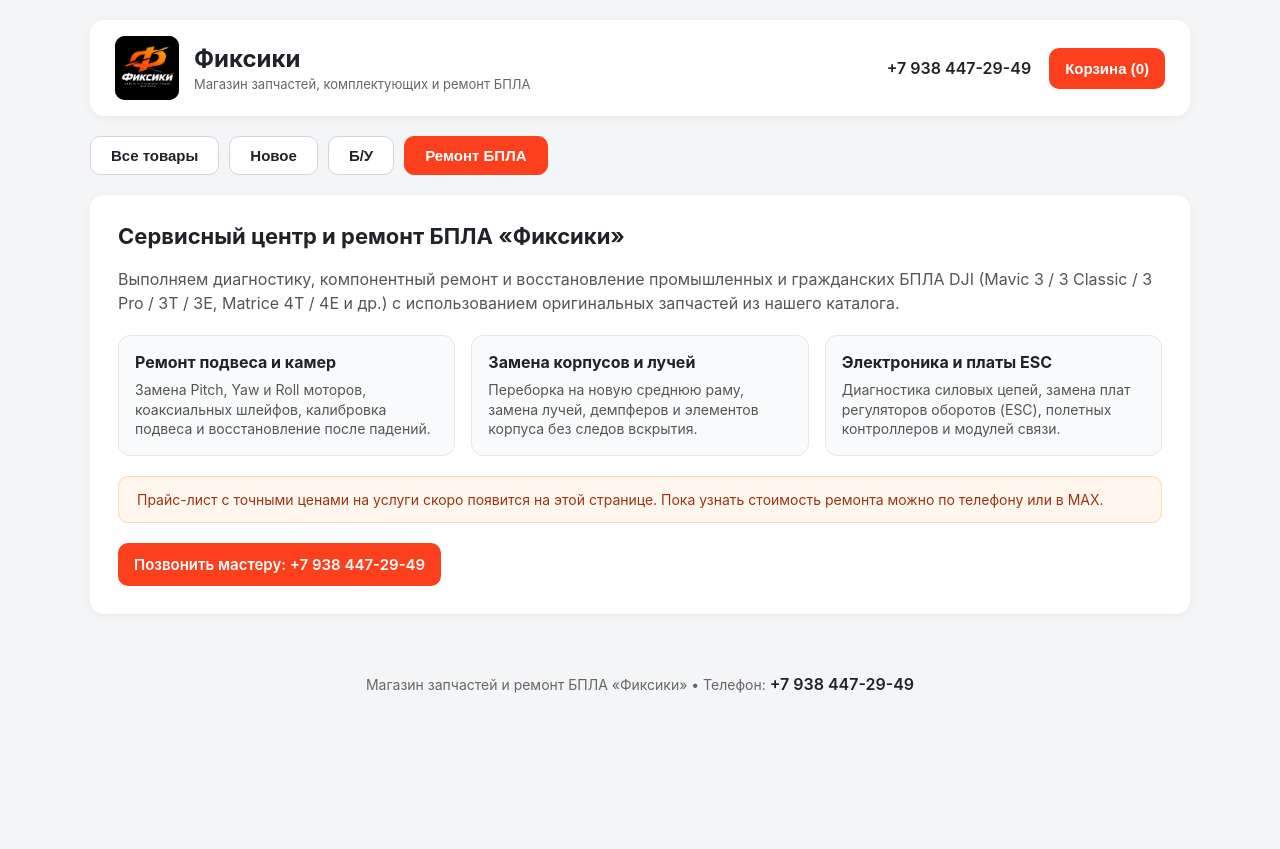
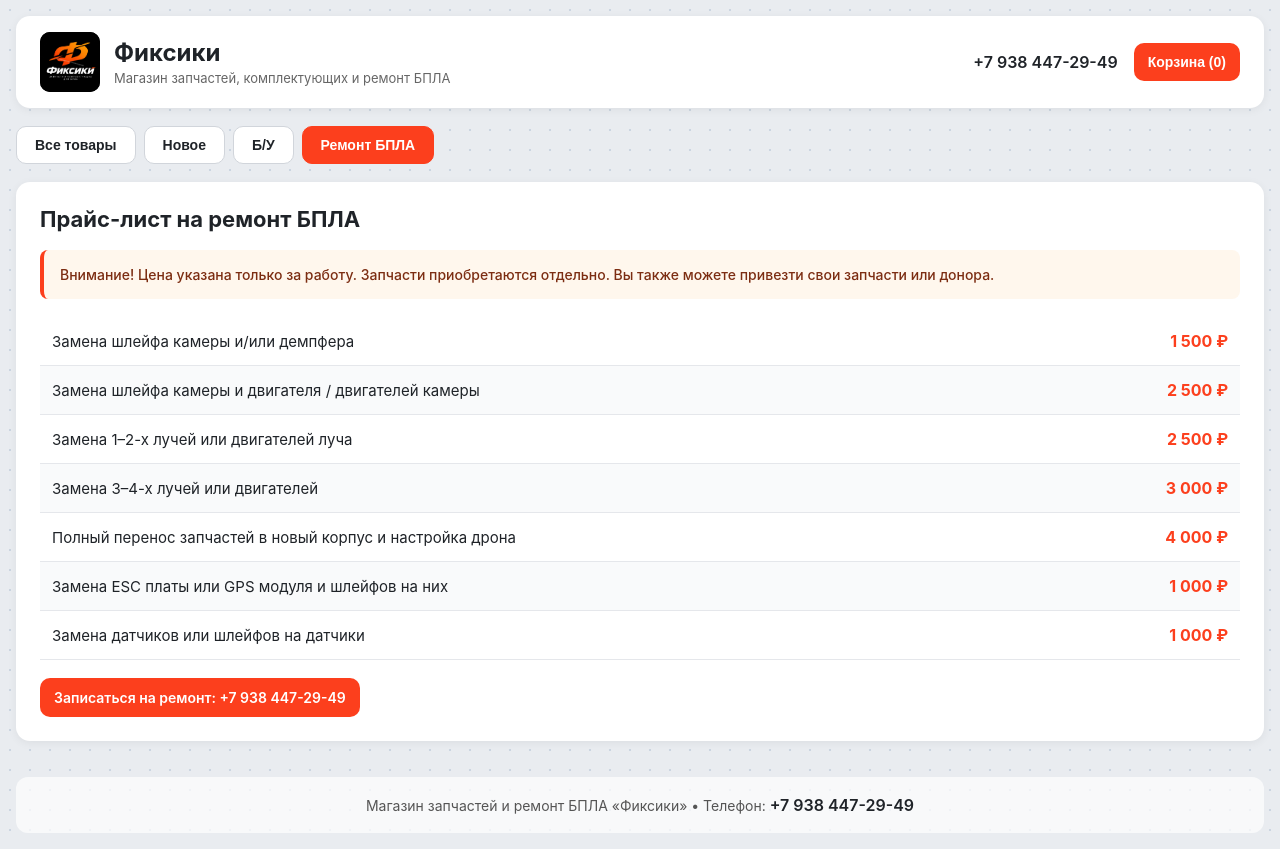
Before and after one commit to HUSK1123/fixiki-shop, a plain HTML site: page index.html in a window 1280 px wide. Both pictures are taken after a click on the button "Ремонт БПЛА". Before the commit the page ends 800 px from the top, so only its background shows below. Drawn offline with Linux system fonts and the light colour scheme.

Commit message:
Update index.html

```diff
--- a/index.html
+++ b/index.html
@@ -5,48 +5,66 @@
 <meta name="viewport" content="width=device-width, initial-scale=1.0">
 <title>Фиксики — Запчасти и ремонт БПЛА</title>
 <style>
-:root{--primary:#fc3f1d;--primary-hover:#e03516;--bg:#f4f5f7;--card-bg:#fff;--text:#1f2328}
-body{font-family:-apple-system,BlinkMacSystemFont,"Segoe UI",Roboto,Arial,sans-serif;margin:0;padding:20px;background:var(--bg);color:var(--text)}
-.container{max-width:1100px;margin:0 auto}
-.header{display:flex;flex-wrap:wrap;gap:15px;justify-content:space-between;align-items:center;background:var(--card-bg);padding:16px 25px;border-radius:14px;margin-bottom:20px;box-shadow:0 2px 10px rgba(0,0,0,.05)}
-.brand{display:flex;align-items:center;gap:15px}
-.brand-logo{width:64px;height:64px;object-fit:contain;border-radius:10px;background:#000}
+:root{--primary:#fc3f1d;--primary-hover:#e03516;--bg:#e9ecf0;--card-bg:#fff;--text:#1f2328}
+body{font-family:-apple-system,BlinkMacSystemFont,"Segoe UI",Roboto,Arial,sans-serif;margin:0;padding:16px;background:var(--bg);background-image:radial-gradient(#cbd5e1 1px,transparent 1px);background-size:20px 20px;color:var(--text)}
+.container{max-width:1460px;margin:0 auto}
+.header{display:flex;flex-wrap:wrap;gap:15px;justify-content:space-between;align-items:center;background:var(--card-bg);padding:16px 24px;border-radius:14px;margin-bottom:18px;box-shadow:0 2px 10px rgba(0,0,0,.06)}
+.brand{display:flex;align-items:center;gap:14px}
+.brand-logo{width:60px;height:60px;object-fit:contain;border-radius:10px;background:#000}
 .brand-text h1{margin:0;font-size:24px}
 .brand-text span{font-size:13px;color:#666}
-.header-actions{display:flex;align-items:center;gap:18px;flex-wrap:wrap}
+.header-actions{display:flex;align-items:center;gap:16px;flex-wrap:wrap}
 .phone-link{text-decoration:none;color:var(--text);font-weight:600;font-size:16px}
 .phone-link:hover{color:var(--primary)}
-.filters{display:flex;gap:10px;margin-bottom:20px;flex-wrap:wrap}
-.filter-btn{background:#fff;color:var(--text);border:1px solid #d1d5db;padding:10px 20px;border-radius:10px;cursor:pointer;font-size:15px;font-weight:600}
+.filters{display:flex;gap:8px;margin-bottom:18px;flex-wrap:wrap}
+.filter-btn{background:#fff;color:var(--text);border:1px solid #d1d5db;padding:10px 18px;border-radius:10px;cursor:pointer;font-size:14px;font-weight:600}
 .filter-btn.active,.filter-btn:hover{border-color:var(--primary)}
 .filter-btn.active{background:var(--primary);color:#fff}
-.products{display:grid;grid-template-columns:repeat(auto-fill,minmax(280px,1fr));gap:20px}
-.card{position:relative;background:var(--card-bg);border-radius:14px;padding:16px;display:flex;flex-direction:column;justify-content:space-between;box-shadow:0 2px 10px rgba(0,0,0,.05)}
-.badge{position:absolute;top:26px;left:26px;padding:4px 10px;border-radius:6px;font-size:12px;font-weight:700;text-transform:uppercase}
+.products{display:grid;grid-template-columns:repeat(auto-fill,minmax(250px,1fr));gap:18px}
+.card{position:relative;background:var(--card-bg);border-radius:14px;padding:14px;display:flex;flex-direction:column;justify-content:space-between;box-shadow:0 2px 10px rgba(0,0,0,.06)}
+.badge{position:absolute;top:20px;left:20px;padding:3px 8px;border-radius:6px;font-size:11px;font-weight:700;text-transform:uppercase}
 .badge-new{background:#dcfce7;color:#166534}
 .badge-used{background:#fef3c7;color:#92400e}
-.card img{width:100%;height:220px;object-fit:contain;border-radius:10px;background:#fff;border:1px solid #f0f0f0}
-.card h3{margin:14px 0 8px;font-size:18px}
-.card p{color:#555;font-size:14px;line-height:1.4;flex-grow:1;margin:0 0 12px}
-.price{font-size:20px;font-weight:700;margin-bottom:12px}
-.btn{background:var(--primary);color:#fff;border:none;padding:12px 16px;border-radius:10px;cursor:pointer;font-size:15px;font-weight:600;text-decoration:none;display:inline-block;text-align:center}
+.card img{width:100%;height:190px;object-fit:contain;border-radius:10px;background:#fff;border:1px solid #f0f0f0}
+.card h3{margin:12px 0 6px;font-size:16px;line-height:1.3}
+.card p{color:#555;font-size:13px;line-height:1.4;flex-grow:1;margin:0 0 10px}
+.price{font-size:18px;font-weight:700;margin-bottom:10px}
+.btn{background:var(--primary);color:#fff;border:none;padding:11px 14px;border-radius:10px;cursor:pointer;font-size:14px;font-weight:600;text-decoration:none;display:inline-block;text-align:center}
 .btn:hover{background:var(--primary-hover)}
 .btn-secondary{background:#e5e7eb;color:#1f2328;margin-top:8px}
-.repair-box{display:none;background:var(--card-bg);border-radius:14px;padding:28px;box-shadow:0 2px 10px rgba(0,0,0,.05)}
+.repair-box{display:none;background:var(--card-bg);border-radius:14px;padding:24px;box-shadow:0 2px 10px rgba(0,0,0,.06)}
 .repair-box h2{margin-top:0;font-size:22px}
-.repair-grid{display:grid;grid-template-columns:repeat(auto-fit,minmax(240px,1fr));gap:16px;margin:20px 0}
-.repair-item{background:#f9fafb;border:1px solid #e5e7eb;border-radius:12px;padding:16px}
-.repair-item h4{margin:0 0 8px;font-size:16px}
-.repair-item p{margin:0;font-size:14px;color:#555;line-height:1.4}
-.price-notice{background:#fff7ed;border:1px solid #fed7aa;color:#9a3412;padding:14px 18px;border-radius:10px;margin:20px 0;font-size:14px}
-.footer{text-align:center;margin-top:40px;padding:20px;color:#666;font-size:14px}
+.price-notice{background:#fff7ed;border-left:4px solid #fc3f1d;color:#7c2d12;padding:14px 16px;border-radius:8px;margin:16px 0;font-size:14px;line-height:1.5;font-weight:500}
+.price-table{width:100%;border-collapse:collapse;margin:18px 0}
+.price-table tr{border-bottom:1px solid #e5e7eb}
+.price-table tr:nth-child(even){background:#f9fafb}
+.price-table td{padding:14px 12px;font-size:15px}
+.price-table td.cost{font-weight:700;text-align:right;white-space:nowrap;color:var(--primary);font-size:16px}
+.footer{text-align:center;margin-top:36px;padding:18px;color:#555;font-size:14px;background:rgba(255,255,255,.7);border-radius:12px}
 .modal{display:none;position:fixed;top:0;left:0;width:100%;height:100%;background:rgba(0,0,0,.55);justify-content:center;align-items:center;z-index:1000}
-.modal-content{background:#fff;padding:25px;border-radius:16px;width:90%;max-width:460px;max-height:85vh;overflow-y:auto}
+.modal-content{background:#fff;padding:22px;border-radius:16px;width:90%;max-width:460px;max-height:85vh;overflow-y:auto}
 .cart-item{display:flex;justify-content:space-between;align-items:center;margin-bottom:12px;border-bottom:1px solid #eee;padding-bottom:10px;font-size:14px}
 .remove-btn{background:none;border:none;color:#d93025;cursor:pointer;font-size:16px;margin-left:8px}
 .input-group{margin:12px 0}
 .input-group input{width:100%;padding:10px;border:1px solid #ccc;border-radius:8px;box-sizing:border-box;font-size:14px}
 .support-note{font-size:13px;color:#666;margin-top:12px;text-align:center}
+@media(max-width:600px){
+body{padding:10px}
+.header{padding:12px 14px;margin-bottom:12px}
+.brand-logo{width:48px;height:48px}
+.brand-text h1{font-size:20px}
+.products{grid-template-columns:repeat(2,1fr);gap:10px}
+.card{padding:10px;border-radius:12px}
+.badge{top:14px;left:14px;font-size:10px;padding:2px 6px}
+.card img{height:125px}
+.card h3{font-size:13px;margin:8px 0 4px}
+.card p{font-size:11px;margin-bottom:8px;display:-webkit-box;-webkit-line-clamp:3;-webkit-box-orient:vertical;overflow:hidden}
+.price{font-size:15px;margin-bottom:8px}
+.btn{padding:9px 8px;font-size:12px}
+.repair-box{padding:16px}
+.price-table td{padding:10px 6px;font-size:13px}
+.price-table td.cost{font-size:14px}
+}
 </style>
 </head>
 <body>
@@ -69,15 +87,18 @@ body{font-family:-apple-system,BlinkMacSystemFont,"Segoe UI",Roboto,Arial,sans-s
 </div>
 <div class="products" id="product-list"></div>
 <div class="repair-box" id="repair-section">
-<h2>Сервисный центр и ремонт БПЛА «Фиксики»</h2>
-<p style="color:#555;line-height:1.5">Выполняем диагностику, компонентный ремонт и восстановление промышленных и гражданских БПЛА DJI (Mavic 3 / 3 Classic / 3 Pro / 3T / 3E, Matrice 4T / 4E и др.) с использованием оригинальных запчастей из нашего каталога.</p>
-<div class="repair-grid">
-<div class="repair-item"><h4>Ремонт подвеса и камер</h4><p>Замена Pitch, Yaw и Roll моторов, коаксиальных шлейфов, калибровка подвеса и восстановление после падений.</p></div>
-<div class="repair-item"><h4>Замена корпусов и лучей</h4><p>Переборка на новую среднюю раму, замена лучей, демпферов и элементов корпуса без следов вскрытия.</p></div>
-<div class="repair-item"><h4>Электроника и платы ESC</h4><p>Диагностика силовых цепей, замена плат регуляторов оборотов (ESC), полетных контроллеров и модулей связи.</p></div>
-</div>
-<div class="price-notice">Прайс-лист с точными ценами на услуги скоро появится на этой странице. Пока узнать стоимость ремонта можно по телефону или в MAX.</div>
-<a href="tel:+79384472949" class="btn">Позвонить мастеру: +7 938 447-29-49</a>
+<h2>Прайс-лист на ремонт БПЛА</h2>
+<div class="price-notice">Внимание! Цена указана только за работу. Запчасти приобретаются отдельно. Вы также можете привезти свои запчасти или донора.</div>
+<table class="price-table">
+<tr><td>Замена шлейфа камеры и/или демпфера</td><td class="cost">1 500 ₽</td></tr>
+<tr><td>Замена шлейфа камеры и двигателя / двигателей камеры</td><td class="cost">2 500 ₽</td></tr>
+<tr><td>Замена 1–2-х лучей или двигателей луча</td><td class="cost">2 500 ₽</td></tr>
+<tr><td>Замена 3–4-х лучей или двигателей</td><td class="cost">3 000 ₽</td></tr>
+<tr><td>Полный перенос запчастей в новый корпус и настройка дрона</td><td class="cost">4 000 ₽</td></tr>
+<tr><td>Замена ESC платы или GPS модуля и шлейфов на них</td><td class="cost">1 000 ₽</td></tr>
+<tr><td>Замена датчиков или шлейфов на датчики</td><td class="cost">1 000 ₽</td></tr>
+</table>
+<a href="tel:+79384472949" class="btn">Записаться на ремонт: +7 938 447-29-49</a>
 </div>
 <div class="footer">Магазин запчастей и ремонт БПЛА «Фиксики» • Телефон: <a href="tel:+79384472949" class="phone-link">+7 938 447-29-49</a></div>
 </div>
```
